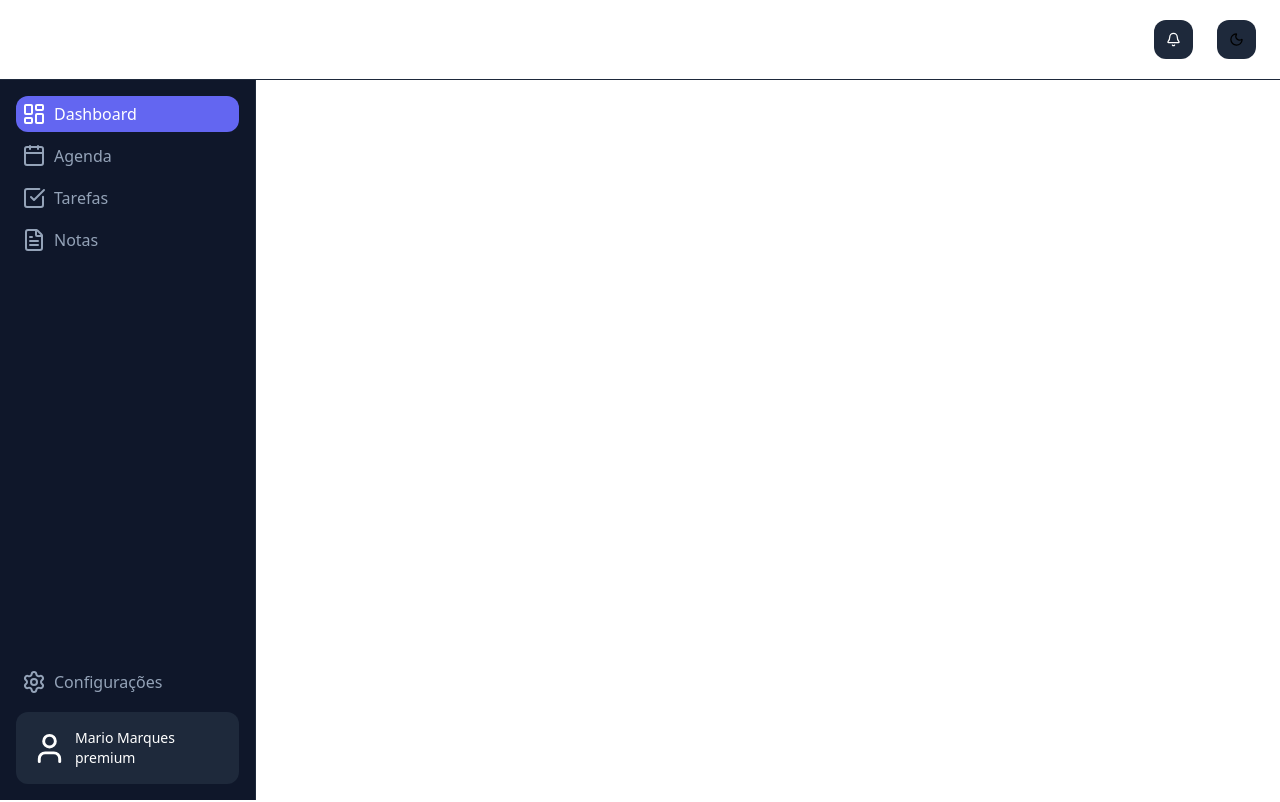
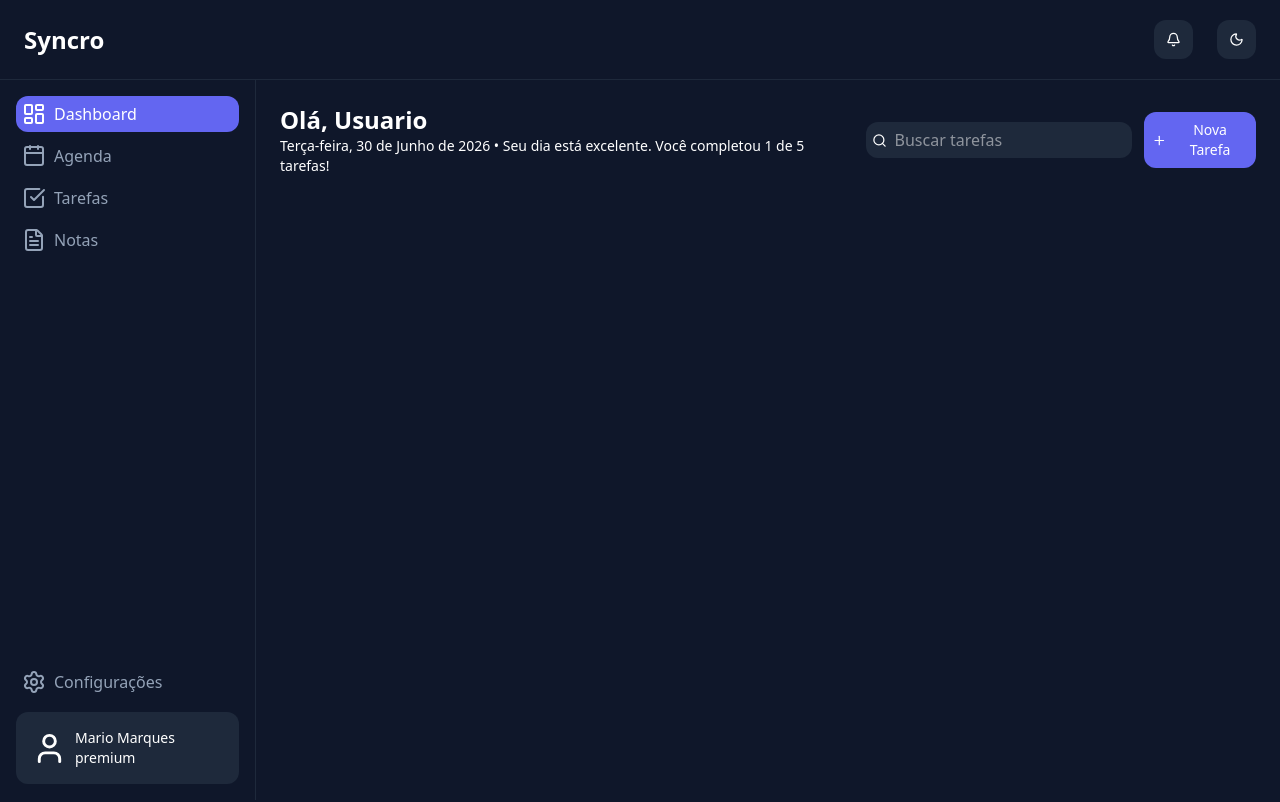
Before and after one commit to mario-leandro/productivity_website, a Next.js app: page /dashboard in a window 1280 px wide. Before the commit this address had no page. Shown: the top 802 px of the page. Built offline with nearby package versions, Linux system fonts and the light colour scheme.

Commit message:
iniciando a criação do conteudo do dashboard e das rotas

```diff
--- a/app/AppLayout.tsx
+++ b/app/AppLayout.tsx
@@ -11,9 +11,13 @@ export default function AppLayout({ children }: { children: React.ReactNode }) {
     <>
       <Header sidebarOpen={sidebarOpen} setSidebarOpen={setSidebarOpen} />
 
-      <SideBar sidebarOpen={sidebarOpen} setSidebarOpen={setSidebarOpen} />
+      <div className="w-full h-[calc(100%-80px)] flex flex-row">
+        <SideBar sidebarOpen={sidebarOpen} setSidebarOpen={setSidebarOpen} />
 
-      <main>{children}</main>
+        <div className="flex-1">
+          <main>{children}</main>
+        </div>
+      </div>
     </>
   );
 }
--- /dev/null
+++ b/app/dashboard/page.tsx
@@ -0,0 +1,30 @@
+import { Plus, Search } from "lucide-react";
+
+export default function Dashboard() {
+  return (
+    <div className="w-full h-full flex flex-row p-6 gap-4">
+      <div className="w-full flex flex-row justify-between items-center gap-3">
+        <div className="flex flex-col">
+            <h1 className="text-2xl font-bold">Olá, Usuario</h1>
+            <p className="text-sm">Terça-feira, 30 de Junho de 2026 • Seu dia está excelente. Você completou 1 de 5 tarefas!</p>
+        </div>
+
+        <div className="flex flex-row items-center gap-3">
+            <div className="flex flex-row items-center gap-2 bg-[var(--surface)] rounded-xl p-1.5">
+                <Search size={15} className="text-[var(--text)]" />
+                <input
+                    type="text"
+                    placeholder="Buscar tarefas"
+                    className="bg-[var(--surface)] text-[var(--text)]"
+                />
+            </div>
+
+            <button className="flex flex-row justify-center items-center gap-1.5 bg-[var(--primary)] text-white text-sm p-2 rounded-xl">
+                <Plus size={15} />
+                Nova Tarefa
+            </button>
+        </div>
+      </div>
+    </div>
+  );
+}
--- a/src/components/SideBar/index.tsx
+++ b/src/components/SideBar/index.tsx
@@ -37,7 +37,7 @@ export default function SideBar({ setSidebarOpen, sidebarOpen }: SideBarProps) {
         flex flex-col justify-between
 
         w-64
-        h-[calc(100%-80px)]
+        h-full
 
         border-r
         border-[var(--surface)]
```
